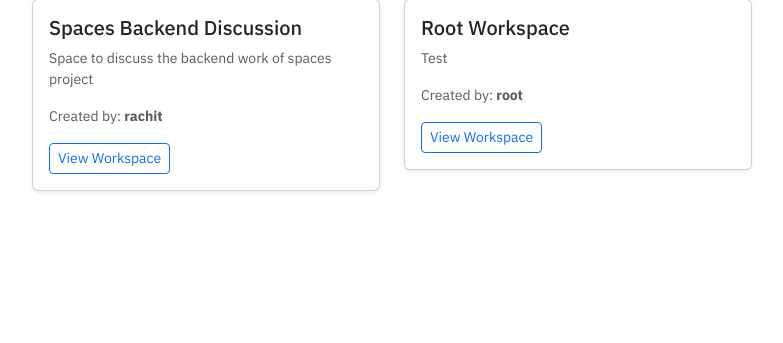
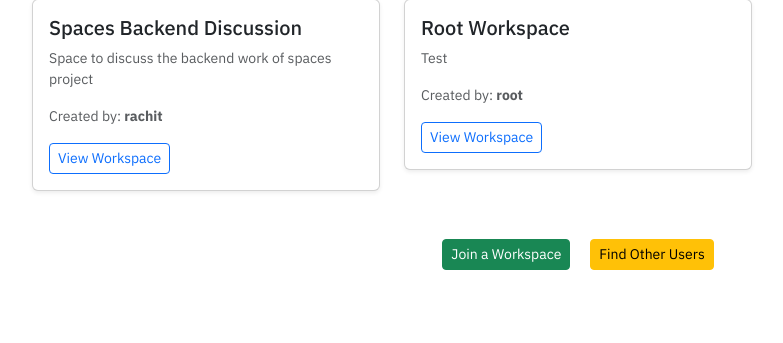
Before and after one commit to Rachit74/spaces, a Django app: page / in a window 1280 px wide. Shown: the part 143-486 px from the top of the page, without its empty margins (62-845 px from the left). Run offline with Django 5.2, Linux system fonts and the light colour scheme; a user stored in the database is signed in; data comes from the database, SQL or seed files in the repository; both versions use the stored data as it was after the commit.

Commit message:
post delete and some styling

```diff
--- a/spaces/user/static/user/style.css
+++ b/spaces/user/static/user/style.css
@@ -3,16 +3,3 @@
 * {
     font-family: 'IBM Plex Sans', serif;
 }
-
-/* links class style */
-.small-link-danger {
-    font-size: 14px;
-    color: red;
-    text-decoration: none;
-}
-
-.small-link-danger:hover {
-    font-size: 16px;
-    text-decoration: underline;
-    transition: .5s;
-}
--- a/spaces/workspace/templates/workspace/index.html
+++ b/spaces/workspace/templates/workspace/index.html
@@ -5,11 +5,13 @@
 {% block content %}
 <div class="container mt-4">
     {% if user.is_authenticated %}
+        <!-- Welcome Section for Authenticated Users -->
         <div class="d-flex justify-content-between align-items-center mb-4">
             <h2 class="mb-0">Welcome, {{ user.username }}!</h2>
             <a href="{% url 'create_workspace' %}" class="btn btn-primary btn-sm">Create Workspace</a>
         </div>
 
+        <!-- User's Workspaces Section -->
         {% if user_workspaces %}
             <div class="row">
                 {% for workspace in user_workspaces %}
@@ -30,12 +32,23 @@
                 You have not joined or created any workspaces yet.
             </div>
         {% endif %}
+
+        <!-- Additional Actions for Authenticated Users -->
+        <div class="text-center mt-4">
+            <a href="" class="btn btn-success btn-lg mx-2 mb-3 btn-sm">
+                <i class="fas fa-users"></i> Join a Workspace
+            </a>
+            <a href="" class="btn btn-warning btn-lg mx-2 mb-3 btn-sm">
+                <i class="fas fa-search"></i> Find Other Users
+            </a>
+        </div>
     {% else %}
+        <!-- Welcome Section for Unauthenticated Users -->
         <div class="text-center my-5">
             <h1 class="display-4">Welcome to Spaces!</h1>
-            <p class="lead">A platform to collaborate and manage your workspaces with ease.</p>
-            <a href="{% url 'login' %}" class="btn btn-primary me-2">Login</a>
-            <a href="{% url 'register' %}" class="btn btn-outline-secondary">Register</a>
+            <p class="lead">A platform to collaborate and manage your workspaces with ease. Join us today!</p>
+            <a href="{% url 'login' %}" class="btn btn-primary btn-lg me-3">Login</a>
+            <a href="{% url 'register' %}" class="btn btn-outline-secondary btn-lg">Register</a>
         </div>
     {% endif %}
 </div>
--- a/spaces/workspace/templates/workspace/post.html
+++ b/spaces/workspace/templates/workspace/post.html
@@ -17,6 +17,10 @@
             <div class="post-content mb-4 p-3 bg-white border rounded shadow-sm">
                 <p>{{ post.content }}</p>
             </div>
+
+            {% if user == post.author %}
+            <a href="{% url 'delete_post' post.id %}" class="small text-danger">Delete Post</a>
+            {% endif %}
 
             <hr>
 
@@ -49,7 +53,7 @@
             <div class="p-3 bg-light border rounded">
                 <h5>Workspace Links</h5>
                 <ul class="list-unstyled">
-                    <li><a href="#" class="d-block mb-2">Back to Workspace Home</a></li>
+                    <li><a href="{% url 'workspace_discussion' post.workspace.id %}" class="d-block mb-2">Back to Workspace Home</a></li>
                     <li><a href="#" class="d-block mb-2">Workspace ToDo</a></li>
                     <li><a href="#" class="d-block mb-2">Workspace Members</a></li>
                 </ul>
--- a/spaces/workspace/urls.py
+++ b/spaces/workspace/urls.py
@@ -12,4 +12,5 @@ urlpatterns = [
     path('post/<int:post_id>', views.post_view, name='post'),
 
     path('delete_comment/<int:comment_id>', views.delete_comment, name='delete_comment'),
+    path('delete_post/<int:post_id>', views.delete_post, name='delete_post'),
 ]
--- a/spaces/workspace/views.py
+++ b/spaces/workspace/views.py
@@ -133,3 +133,13 @@ def delete_comment(request, comment_id):
     else:
         comment.delete()
         return redirect('post', post_id=comment.post.id)
+
+# Delete post view
+def delete_post(request, post_id):
+    post = get_object_or_404(Post, id=post_id)
+
+    if not request.user == post.author:
+        return HttpResponseForbidden("Forbidden")
+    else:
+        post.delete()
+        return redirect('workspace_discussion', workspace_id=post.workspace.id)
```
Also changed, not shown: spaces/workspace/templates/workspace/discuss.html (+17 -0 lines), spaces/db.sqlite3.
